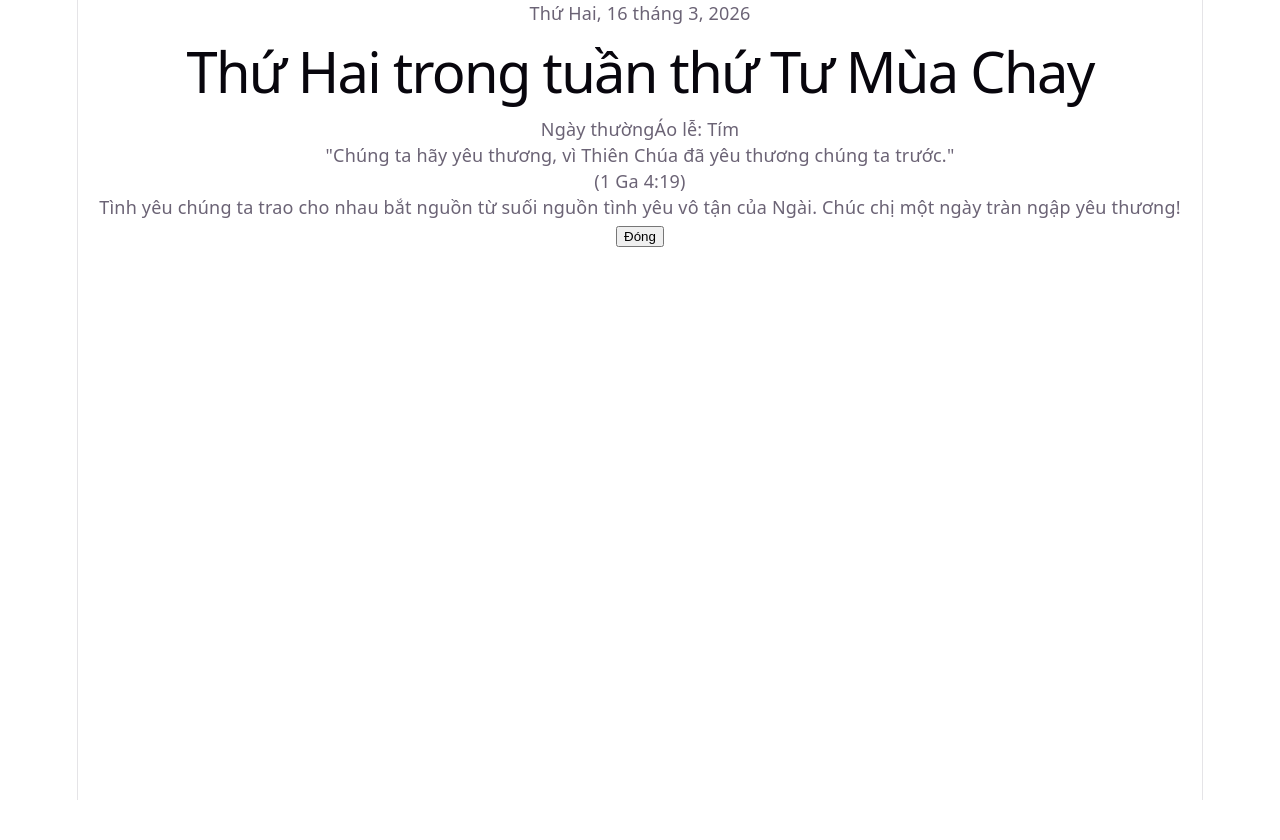
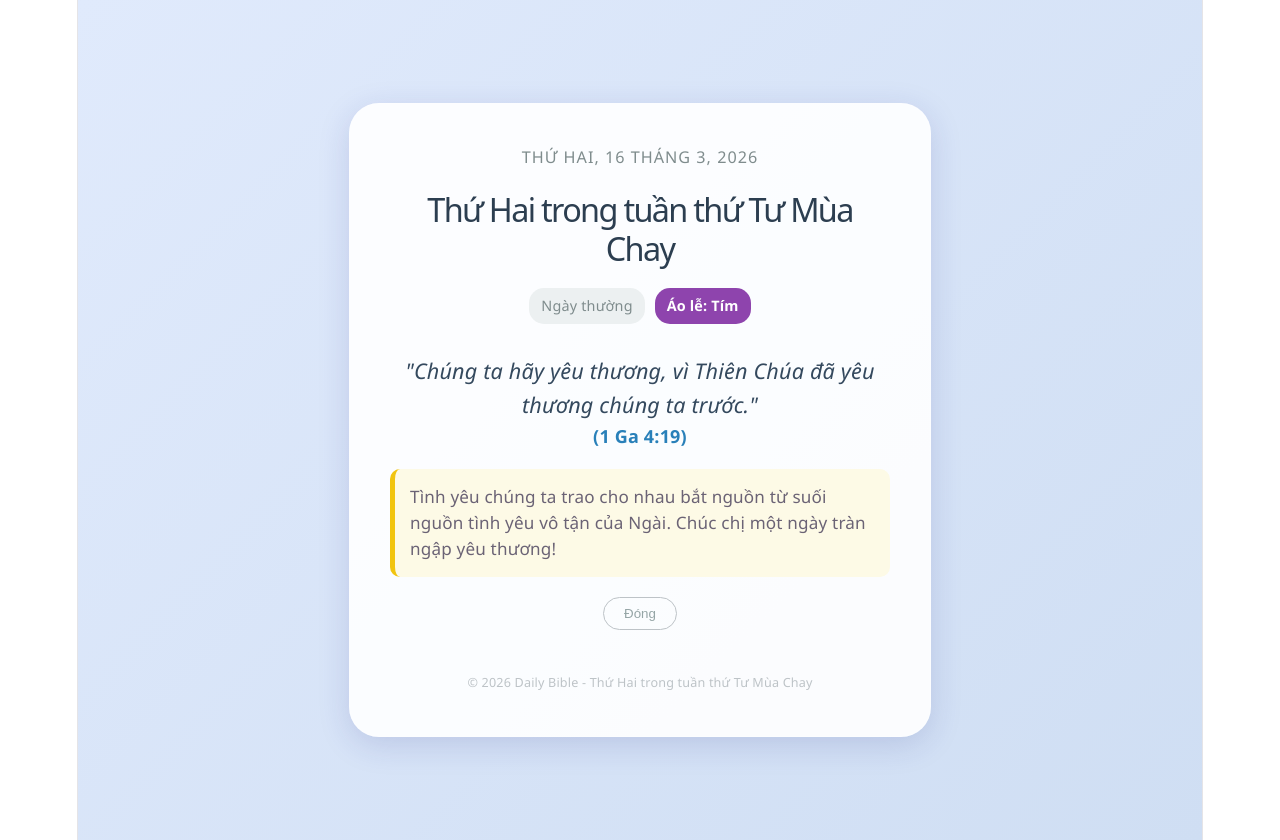
Before and after one commit to BinhAnCuBo/dailybible-web, a React (Vite) app: page / in a window 1280 px wide. Both pictures are taken after a click on the button "Nhận Lời Chúa & Tâm Tình". Before the commit the page ends 800 px from the top, so only its background shows below. Built offline with nearby package versions, Linux system fonts and the light colour scheme.

Commit message:
Chính thức hoàn thiện giao diện Lời Chúa

```diff
--- a/src/App.css
+++ b/src/App.css
@@ -1,184 +1,34 @@
-.counter {
-  font-size: 16px;
-  padding: 5px 10px;
-  border-radius: 5px;
-  color: var(--accent);
-  background: var(--accent-bg);
-  border: 2px solid transparent;
-  transition: border-color 0.3s;
-  margin-bottom: 24px;
-
-  &:hover {
-    border-color: var(--accent-border);
-  }
-  &:focus-visible {
-    outline: 2px solid var(--accent);
-    outline-offset: 2px;
-  }
+.app-container {
+  min-height: 100vh;
+  background: linear-gradient(135deg, #e0eafc 0%, #cfdef3 100%);
+  display: flex; align-items: center; justify-content: center;
+  font-family: 'Segoe UI', Tahoma, Geneva, Verdana, sans-serif;
+  padding: 20px;
 }
-
-.hero {
-  position: relative;
-
-  .base,
-  .framework,
-  .vite {
-    inset-inline: 0;
-    margin: 0 auto;
-  }
-
-  .base {
-    width: 170px;
-    position: relative;
-    z-index: 0;
-  }
-
-  .framework,
-  .vite {
-    position: absolute;
-  }
-
-  .framework {
-    z-index: 1;
-    top: 34px;
-    height: 28px;
-    transform: perspective(2000px) rotateZ(300deg) rotateX(44deg) rotateY(39deg)
-      scale(1.4);
-  }
-
-  .vite {
-    z-index: 0;
-    top: 107px;
-    height: 26px;
-    width: auto;
-    transform: perspective(2000px) rotateZ(300deg) rotateX(40deg) rotateY(39deg)
-      scale(0.8);
-  }
+.glass-card {
+  background: rgba(255, 255, 255, 0.9); padding: 40px; border-radius: 30px;
+  box-shadow: 0 8px 32px rgba(31, 38, 135, 0.15); text-align: center;
+  max-width: 500px; width: 100%; border: 1px solid rgba(255, 255, 255, 0.18);
 }
-
-#center {
-  display: flex;
-  flex-direction: column;
-  gap: 25px;
-  place-content: center;
-  place-items: center;
-  flex-grow: 1;
-
-  @media (max-width: 1024px) {
-    padding: 32px 20px 24px;
-    gap: 18px;
-  }
+.today-text { color: #7f8c8d; font-size: 0.9rem; text-transform: uppercase; letter-spacing: 1px; }
+.feast-name { color: #2c3e50; margin: 20px 0; font-size: 1.8rem; line-height: 1.2; }
+.badges { display: flex; justify-content: center; gap: 10px; margin-bottom: 30px; }
+.badge-type { background: #ecf0f1; padding: 5px 12px; border-radius: 15px; font-size: 0.8rem; color: #7f8c8d; }
+.badge-color { padding: 5px 12px; border-radius: 15px; font-size: 0.8rem; font-weight: bold; }
+.badge-color.Trắng { background: #ffffff; color: #2c3e50; border: 1px solid #dcdde1; }
+.badge-color.Đỏ { background: #e74c3c; color: white; }
+.badge-color.Xanh { background: #27ae60; color: white; }
+.badge-color.Tím { background: #8e44ad; color: white; }
+.btn-main {
+  background: #2980b9; color: white; border: none; padding: 15px 30px;
+  border-radius: 50px; font-size: 1.1rem; cursor: pointer; transition: 0.3s;
+  box-shadow: 0 4px 15px rgba(41, 128, 185, 0.3);
 }
-
-#next-steps {
-  display: flex;
-  border-top: 1px solid var(--border);
-  text-align: left;
-
-  & > div {
-    flex: 1 1 0;
-    padding: 32px;
-    @media (max-width: 1024px) {
-      padding: 24px 20px;
-    }
-  }
-
-  .icon {
-    margin-bottom: 16px;
-    width: 22px;
-    height: 22px;
-  }
-
-  @media (max-width: 1024px) {
-    flex-direction: column;
-    text-align: center;
-  }
-}
-
-#docs {
-  border-right: 1px solid var(--border);
-
-  @media (max-width: 1024px) {
-    border-right: none;
-    border-bottom: 1px solid var(--border);
-  }
-}
-
-#next-steps ul {
-  list-style: none;
-  padding: 0;
-  display: flex;
-  gap: 8px;
-  margin: 32px 0 0;
-
-  .logo {
-    height: 18px;
-  }
-
-  a {
-    color: var(--text-h);
-    font-size: 16px;
-    border-radius: 6px;
-    background: var(--social-bg);
-    display: flex;
-    padding: 6px 12px;
-    align-items: center;
-    gap: 8px;
-    text-decoration: none;
-    transition: box-shadow 0.3s;
-
-    &:hover {
-      box-shadow: var(--shadow);
-    }
-    .button-icon {
-      height: 18px;
-      width: 18px;
-    }
-  }
-
-  @media (max-width: 1024px) {
-    margin-top: 20px;
-    flex-wrap: wrap;
-    justify-content: center;
-
-    li {
-      flex: 1 1 calc(50% - 8px);
-    }
-
-    a {
-      width: 100%;
-      justify-content: center;
-      box-sizing: border-box;
-    }
-  }
-}
-
-#spacer {
-  height: 88px;
-  border-top: 1px solid var(--border);
-  @media (max-width: 1024px) {
-    height: 48px;
-  }
-}
-
-.ticks {
-  position: relative;
-  width: 100%;
-
-  &::before,
-  &::after {
-    content: '';
-    position: absolute;
-    top: -4.5px;
-    border: 5px solid transparent;
-  }
-
-  &::before {
-    left: 0;
-    border-left-color: var(--border);
-  }
-  &::after {
-    right: 0;
-    border-right-color: var(--border);
-  }
-}
+.btn-main:hover { background: #3498db; transform: translateY(-2px); }
+.content { font-style: italic; font-size: 1.2rem; color: #34495e; line-height: 1.6; margin-top: 20px; }
+.verse { font-weight: bold; color: #2980b9; margin-bottom: 20px; }
+.explanation { background: #fdfae6; padding: 15px; border-radius: 10px; border-left: 5px solid #f1c40f; text-align: left; font-size: 0.95rem; }
+.btn-sub { margin-top: 20px; background: none; border: 1px solid #bdc3c7; padding: 8px 20px; border-radius: 20px; cursor: pointer; color: #95a5a6; }
+.fade-in { animation: fadeIn 0.8s ease-in; }
+@keyframes fadeIn { from { opacity: 0; } to { opacity: 1; } }
+.footer { margin-top: 40px; font-size: 0.7rem; color: #bdc3c7; }
--- a/src/App.jsx
+++ b/src/App.jsx
@@ -5,12 +5,15 @@ import './App.css';
 
 function App() {
   const [showQuote, setShowQuote] = useState(false);
-  // Lấy ngày hiện tại theo định dạng YYYY-MM-DD
+
+  // Lấy ngày hiện tại định dạng YYYY-MM-DD để khớp với file JSON
   const today = new Date().toLocaleDateString('en-CA');
 
+  // Tìm dữ liệu tương ứng với ngày hôm nay
   const lit = liturgicalData.find(item => item.date === today);
   const quo = quotesData.find(item => item.date === today);
 
+  // Định dạng ngày hiển thị kiểu tiếng Việt
   const todayVN = new Date().toLocaleDateString('vi-VN', {
     weekday: 'long', year: 'numeric', month: 'long', day: 'numeric'
   });
@@ -25,11 +28,13 @@ function App() {
             <h1 className="feast-name">{lit.name}</h1>
             <div className="badges">
               <span className="badge-type">{lit.feast_type}</span>
-              <span className={`badge-color ${lit.liturgical_color}`}>Áo lễ: {lit.liturgical_color}</span>
+              <span className={`badge-color ${lit.liturgical_color}`}>
+                Áo lễ: {lit.liturgical_color}
+              </span>
             </div>
           </div>
         ) : (
-          <p>Đang tải thông tin phụng vụ...</p>
+          <p className="loading">Đang tải thông tin Phụng vụ...</p>
         )}
 
         <div className="quote-section">
@@ -39,7 +44,7 @@ function App() {
             </button>
           ) : (
             <div className="quote-detail fade-in">
-              <p className="content">"{quo?.content || "Hãy luôn tin tưởng vào Chúa."}"</p>
+              <p className="content">"{quo?.content || "Hãy luôn tin tưởng vào sự dẫn dắt của Chúa."}"</p>
               <p className="verse">({quo?.verse || "Lời Chúa"})</p>
               {quo?.explanation && (
                 <div className="explanation">
@@ -50,6 +55,10 @@ function App() {
             </div>
           )}
         </div>
+
+        <footer className="footer">
+          <p>© 2026 Daily Bible - {lit?.name || "Lời Chúa Mỗi Ngày"}</p>
+        </footer>
       </div>
     </div>
   );
```
